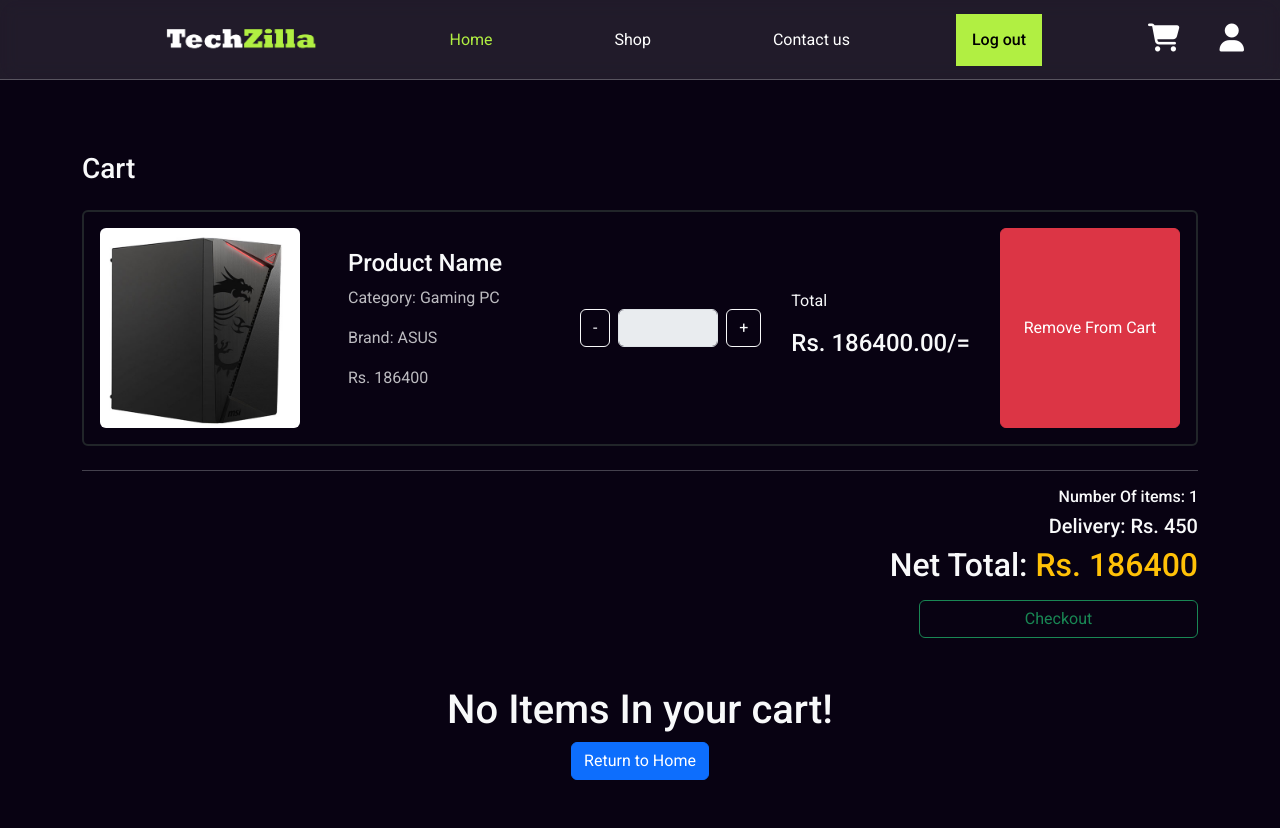
After one commit to SachinthaBasna/TechZilla, a PHP site: page /cart.php in a window 1280 px wide. The commit adds this page. Run offline with PHP 8.4, Linux system fonts and the light colour scheme; the visitor is signed in with stand-in values (Sample User, id 1).

Commit message:
Add files via upload

```diff
--- /dev/null
+++ b/cart.php
@@ -0,0 +1,111 @@
+<!DOCTYPE html>
+<html lang="en">
+
+<head>
+    <meta charset="UTF-8" />
+    <meta name="viewport" content="width=device-width, initial-scale=1.0" />
+    <link rel="stylesheet" href="style.css" />
+    <link rel="stylesheet" href="bootstrap.css" />
+    <link rel="stylesheet" href="lines.css" />
+    <link rel="stylesheet" href="https://cdnjs.cloudflare.com/ajax/libs/font-awesome/6.5.2/css/all.min.css" />
+    <link rel="icon" href="Resources/">
+    <title>TechZilla</title>
+</head>
+
+<?php
+
+
+include "connection.php";
+
+session_start();
+
+$user = $_SESSION["u"];
+
+if (isset($user)) {
+    ?>
+
+
+    <body class="body text-light">
+        <?php include "navBar.php" ?>
+        <div class="container mt-5">
+
+
+            <div class="row" id="cartBody">
+                <div class="mb-5">
+                    <div class="mb-4 mt-4">
+                        <h3>Cart</h3>
+                    </div>
+
+                    <!-- cart Items -->
+                    <div class="col-12 border border-2 rounded p-3 mb-2 border-dark d-flex justify-content-between">
+                        <div class="d-flex align-items-center col-5">
+                            <img src="Resources/productImg/665c76f52c20e.png" height="200px" class="rounded">
+                            <div class="ms-5">
+                                <h4>Product Name</h4>
+                                <p class="opacity-75">Category: Gaming PC</p>
+                                <p class="opacity-75">Brand: ASUS</p>
+                                <p class="opacity-75">Rs. 186400</p>
+                            </div>
+                        </div>
+                        <div class="d-flex align-items-center gap-2">
+                            <button class="btn btn-outline-light">-</button>
+                            <input type="number" class="form-control" disabled style="max-width: 100px;">
+                            <button class="btn btn-outline-light">+</button>
+                        </div>
+                        <div class="d-flex flex-column justify-content-center">
+                            <p>Total</p>
+                            <h4>Rs. 186400.00/= </h4>
+                        </div>
+                        <div class="col-2 d-flex justify-content-end">
+                            <button class="btn btn-danger col-12">Remove From Cart</button>
+                        </div>
+                    </div>
+                    <!-- cart Items -->
+
+                    <div class="col-12 mt-4">
+                        <hr>
+                    </div>
+
+                    <!-- Checkout -->
+                    <div class="d-flex flex-column align-items-end">
+                        <h6>Number Of items: 1</h6>
+                        <h5>Delivery: Rs. 450</h5>
+                        <h2>Net Total: <span class="text-warning">Rs. 186400</span></h2>
+                        <button class="btn btn-outline-success col-3 mt-2 mb-4">Checkout</button>
+                    </div>
+
+                    <div class="d-flex mt-4 justify-content-center align-items-center flex-column">
+                        <h1 class="text-center">No Items In your cart!</h1>
+                        <a href="index.php"><button class="btn btn-primary">Return to Home</button></a>
+                    </div>
+                    <!-- Checkout  -->
+                </div>
+            </div>
+        </div>
+
+
+
+
+
+
+
+
+
+
+
+
+
+
+
+
+
+        <script src="script.js"></script>
+    </body>
+
+    </html>
+
+    <?php
+} else {
+    header("location: signIn.php");
+}
+?>
--- a/navBar.php
+++ b/navBar.php
@@ -11,7 +11,7 @@
         <li><a href="#"  data-toggle="tooltip" data-placement="bottom" title="Contact Us">Contact us</a></li>
         <li><button type="button" data-toggle="tooltip" data-placement="bottom" title="Log out" onclick="logoutUser();">Log out</button></li>
     <div class="cart_wishlist">
-        <i class="fa-solid fa-cart-shopping"  data-toggle="tooltip" data-placement="bottom" title="Your Cart"></i>
+        <a href="cart.php"><i class="fa-solid fa-cart-shopping"  data-toggle="tooltip" data-placement="bottom" title="Your Cart"></i></a>
         <a href="userProfile.php"><i class="fa-solid fa-user" data-toggle="tooltip" data-placement="bottom" title="User Profile"></i></a>
     </div>
 </nav>
--- a/script.js
+++ b/script.js
@@ -551,3 +551,18 @@ function singleProductview(stockId) {
   r.open("GET", "singleProductview.php?stockId=" + encodeURIComponent(stockId), true);
   r.send();
 }
+
+
+function addtoCart(x){
+  // alert(x);
+  var qty = document.getElementById("qty");
+  var stockId = x;
+
+  // check if qty is empty
+  if (qty.value !="") {
+    alert("ok");
+  } else {
+    alert("please enter your quentity");
+  }
+
+}
--- a/signInProcess.php
+++ b/signInProcess.php
@@ -24,8 +24,7 @@ if (empty($username)) {
             echo ("Success");
 
             $_SESSION["u"] = $d;
-            setcookie("username", $username, time() + (60 * 60 * 24 * 365));
-            setcookie("password", $password, time() + (60 * 60 * 24 * 365));
+
             if ($rememberme == "true") {
                 // Set Cookie
                 setcookie("username", $username, time() + (60 * 60 * 24 * 365));
--- a/singleProductview.php
+++ b/singleProductview.php
@@ -61,6 +61,7 @@ if (isset($_SESSION["u"])) {
                     <div data-mdb-input-init class="col-3">
                         <label class="form-label" for="qty">Quentity</label>
                         <input type="number" id="qty" class="form-control" value="0" />
+                        <p class="text-warning mt-2">Available Quantity: <?php echo($d['qty']);?></p>
                     </div>
 
                     <div data-mdb-input-init class="mt-3">
@@ -74,10 +75,11 @@ if (isset($_SESSION["u"])) {
                         <p class="opacity-75">CPU: <?php echo ($d["cpu_name"]) ?></p>
                         <p class="opacity-75">RAM: <?php echo ($d["ram_size"]) . "GB" ?></p>
                         <p class="opacity-75">Capacity: <?php echo ($d["capacity_size"]) . "GB" ?></p>
+
                     </div>
 
                     <div data-mdb-input-init class="row gap-2 mt-3">
-                        <button class="btn btn-dark col-5">Add to cart <i class="fa-solid fa-cart-shopping"></i></button>
+                        <button class="btn btn-dark col-5" onclick="addtoCart(<?php  echo $d['stock_id'] ?>);">Add to cart <i class="fa-solid fa-cart-shopping"></i></button>
                         <button class="btn btn-warning col-5">Buy Now $</button>
                     </div>
                 </div>
--- a/userProfile.php
+++ b/userProfile.php
@@ -73,7 +73,7 @@ if (isset($_SESSION["u"])) {
 
                         <div class="col-6">
 
-                            <h1 class="mt-0 fw-bold">Sachintha Basnayaka</h1>
+                            <h1 class="mt-0 fw-bold"><?php echo $d["uname"]; ?></h1>
 
                             <div class="mt-5 p-2">
                                 <div class="row">
```
Also changed, not shown: index.php (+22 -3 lines), searchProductProcess.php (+5 -3 lines), Resources/ProfileImg/6660ffa919065.png (added), Resources/ProfileImg/6661000931b8a.png (added), Resources/ProfileImg/6661008751332.png (added).
